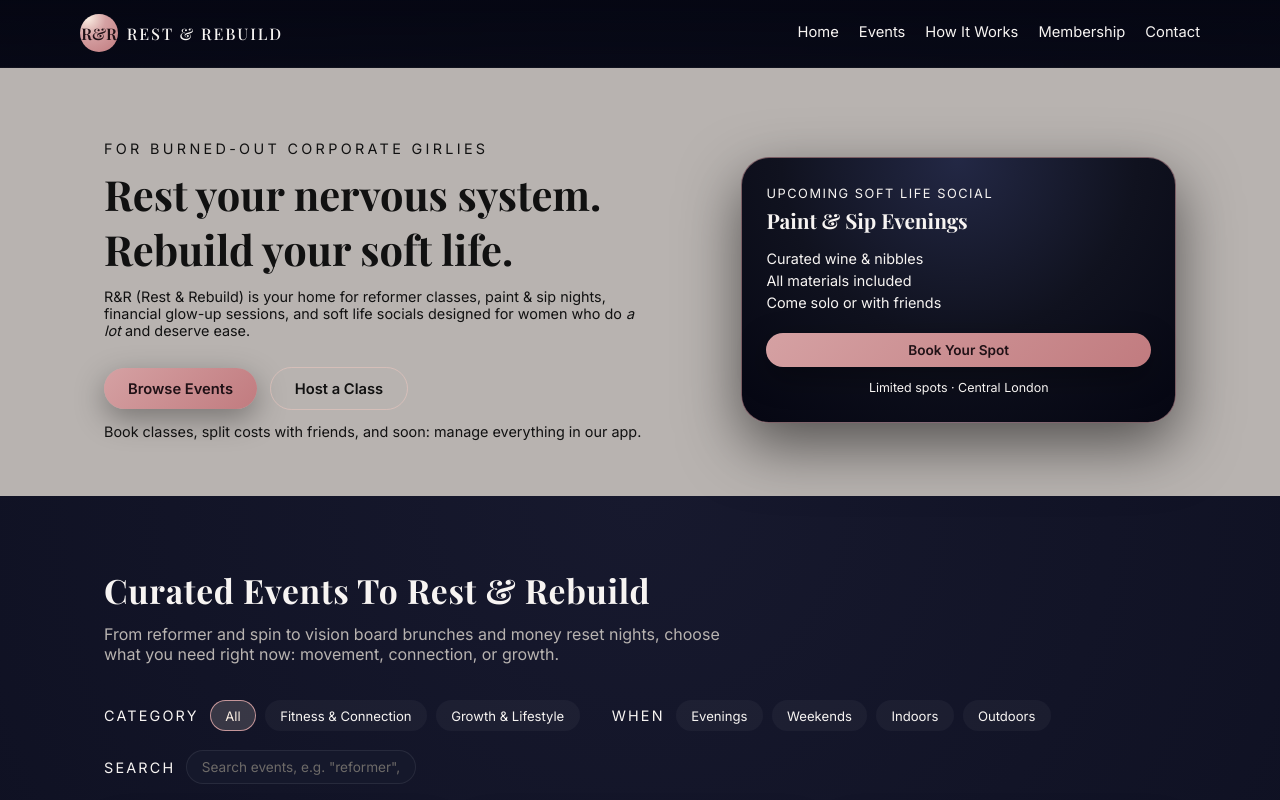
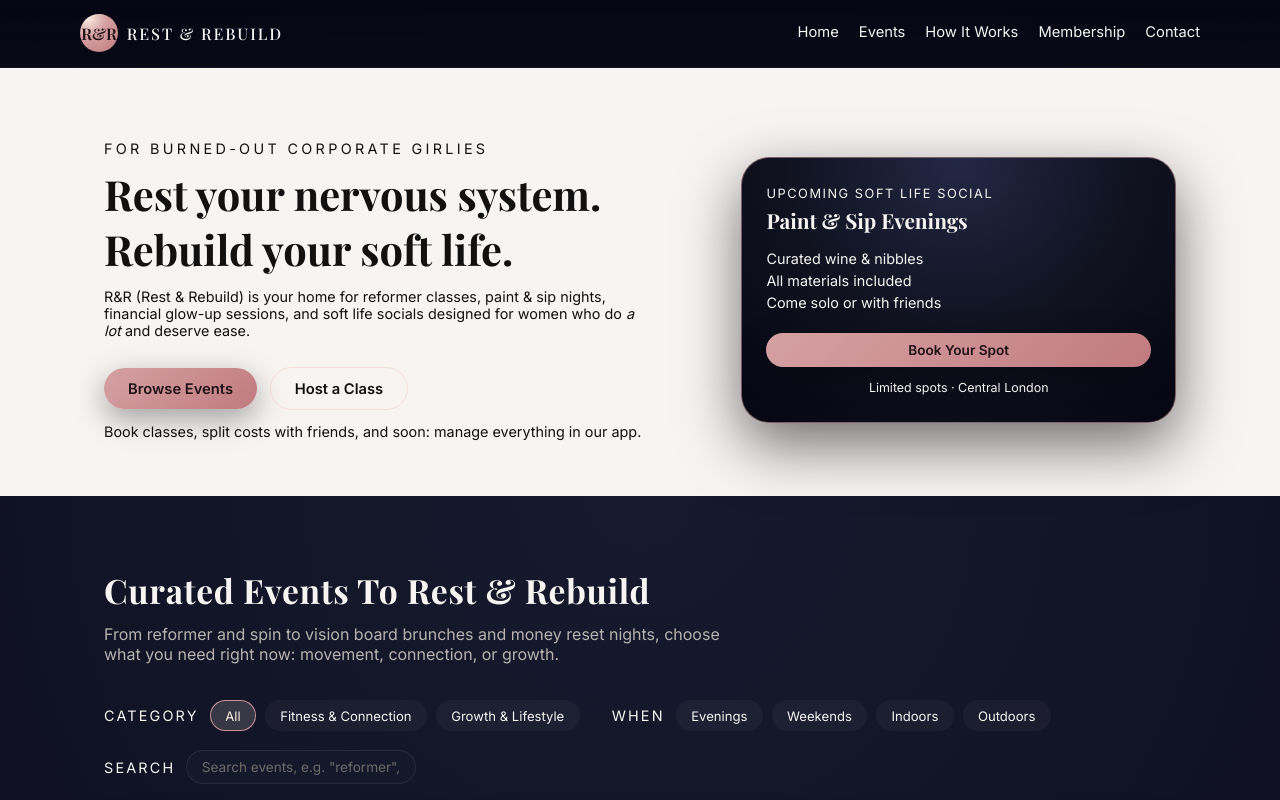
Before and after one commit to AISCSM/Rest-Rebuild, a plain HTML site: page index.html in a window 1280 px wide. Shown: the top 800 px of the page. Drawn offline with nearby package versions, Linux system fonts and the light colour scheme.

Commit message:
Brightening hero section
Brightening hero section

```diff
--- a/style.css
+++ b/style.css
@@ -251,7 +251,7 @@ button {
 /* Hero */
 .hero {
   padding: 4.5rem 0 3.5rem;
-  background: var(--text-muted);
+  background: var(--text);
   color: #1111;
 }
 
```
